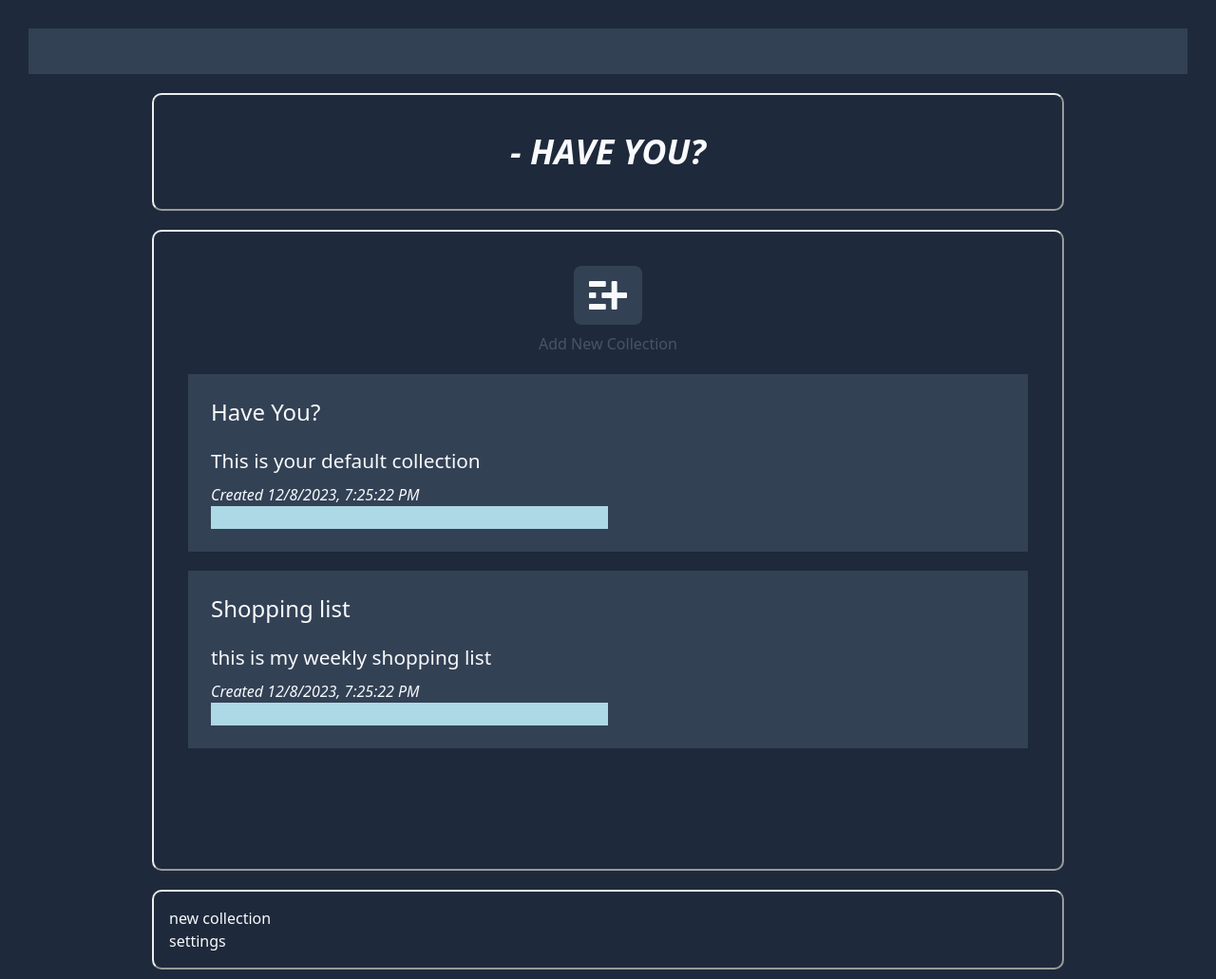
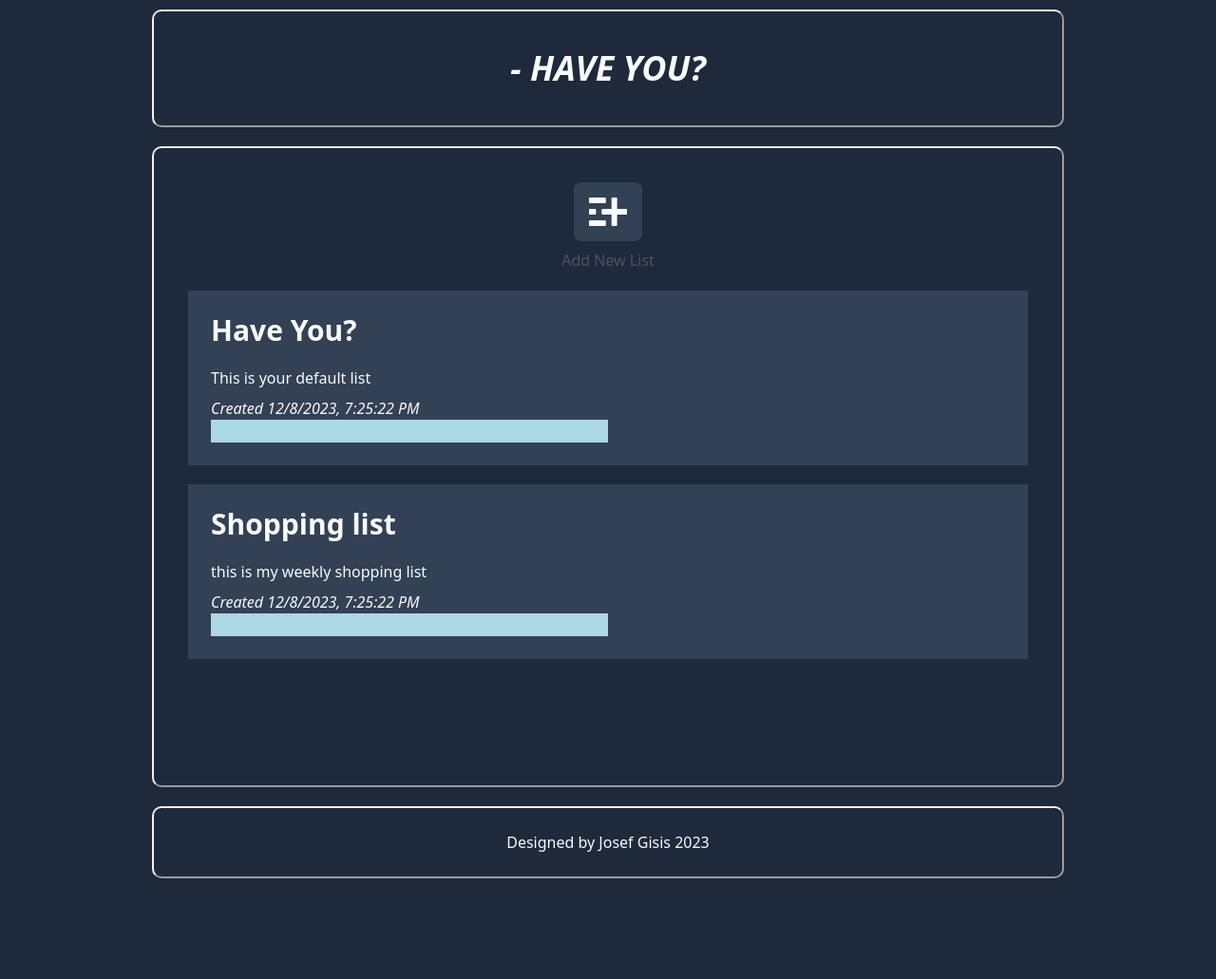
Before and after one commit to JosefGisis/toDoProject, a Jekyll site: the page index.html, which Jekyll copies as it is, in a window 1280 px wide. Shown: the whole page at 95% size. Built offline with Jekyll 4.4.1, drawn with Linux system fonts in a browser that asks for light colours; nearby versions of some CDN libraries; after the commit the page ends 935 px from its top, so only the background shows below that.

Commit message:
changed collection to list

```diff
--- a/index.html
+++ b/index.html
@@ -1,16 +1,19 @@
 <!DOCTYPE html>
 <html lang="en">
     <head>
+
         <meta charset="UTF-8">
         <meta http-equiv="X-UA-Compatable" content="IE=edge">
         <meta name="viewport" content="width=device-width, initial-scale=1.0">
+
         <title>Home Page</title>
-        <!-- <script src="https://cdn.tailwindcss.com"></script> -->
-        <link rel="stylesheet" type="text/css" href="../dist/output.css">
+
+        <script src="https://cdn.tailwindcss.com"></script>
+        <link rel="stylesheet" type="text/css" href="input.css">
+
     </head>
 
     <body class="bg-slate-800 text-slate-50 | font-sans | p-2.5">
-        <div id="get-tailwindstyles" class="collection-card"></div>
 
         <header id="primary-header">
             <div class="responsive-container">
@@ -24,31 +27,31 @@
         <main>
             <div class="responsive-container | my-5 | min-h-[75vh]">
 
-                <div aria-label="new collection button" class="pt-5 | flex flex-col content-center items-center">
-                    <div id="new-collection-button" class="peer | w-fit | p-4 rounded-lg | bg-slate-700 hover:bg-slate-600 | transition-all">
-                        <img src="/images/new_collection.svg" width="40px" height="40px" alt="icon for new collection button">
+                <div aria-label="new todo list button" class="pt-5 | flex flex-col content-center items-center">
+                    <div id="new-list-button" class="peer | w-fit | p-4 rounded-lg | bg-slate-700 hover:bg-slate-600 | transition-all">
+                        <img src="/images/new_list.svg" width="40px" height="40px" alt="icon for new list button">
                     </div>
                     <div class="opacity-20 peer-hover:opacity-40 | transition-all | pt-2">
-                        <p>Add New Collection</p>
+                        <p>Add New List</p>
                     </div>
                 </div>
 
 
-                <!-- Toggled form to create new collections -->
-                <div id="new-collection-form" class="bg-slate-700 | p-6 m-5" style="display: none">
+                <!-- Toggled form to create new lists -->
+                <div id="new-list-form" class="bg-slate-700 | p-6 m-5" style="display: none">
 
-                    <h3 class="text-2xl | mb-5">Enter Collection Information</h3>
+                    <h3 class="text-2xl | mb-5">Enter New List Information</h3>
 
                     <form>
 
                         <div class="my-2">
-                            <p class="my-2">Collection Title:</p>
-                            <input class="text-black | p-1 | rounded-md focus:outline-sky-500" type="text" id="collection-title" name="collection-title" required>
+                            <p class="my-2">List Title:</p>
+                            <input class="text-black | p-1 | rounded-md focus:outline-sky-500" type="text" id="list-title" required>
                         </div>
 
                         <div class="my-2">
-                            <p class="my-2">Collection Description:</p>
-                            <textarea class="text-black | p-1 | rounded-md focus:outline-sky-500" id="collection-description" name="collection-description" cols="25" rows="5" placeholder="optional: provide a collection description"></textarea>
+                            <p class="my-2">List Description:</p>
+                            <textarea class="text-black | p-1 | rounded-md focus:outline-sky-500" id="list-description" cols="25" rows="3" placeholder="optional: provide a brief list description"></textarea>
                         </div>
 
                         <div class="my-2">
@@ -60,7 +63,7 @@
 
                 </div>
 
-                <section id="collection-section">
+                <section id="list-section">
                 </section>
 
             </div>
@@ -69,14 +72,15 @@
 
         <footer id="primary-footer">
             <div class="responsive-container">
-                <ul>
-                    <li>new collection</li>
-                    <li>settings</li>
-                </ul>
+                <div class="p-2">
+                    <p class="text-center">Designed by Josef Gisis 2023</p>
+                </div>
             </div>
         </footer>
 
         <script type="module" src="index.js">
         </script>
+
     </body>
+
 </html>
--- a/index.js
+++ b/index.js
@@ -1,72 +1,67 @@
-import { Collection, DefaultCollection } from "./collections.js";
+import { List, DefaultList } from "./toDo.js"
 
 function clearFields() {
-  const collectionTitle = document.getElementById("collection-title");
-  const collectionDescription = document.getElementById(
-    "collection-description"
-  );
+  const listTitle = document.getElementById("list-title")
+  const listDescription = document.getElementById("list-description")
 
-  collectionTitle.value = "";
-  collectionDescription.value = "";
+  listTitle.value = ""
+  listDescription.value = ""
 }
 
 function checkTitleField() {
-  const collectionTitle = document.getElementById("collection-title");
-  const createButton = document.getElementById("create-button");
+  const listTitle = document.getElementById("list-title")
+  const createButton = document.getElementById("create-button")
 
-  createButton.style.backgroundColor = collectionTitle.value
-    ? "rgb(14 165 233)"
-    : "rgb(7, 89, 133)";
+  createButton.style.backgroundColor = listTitle.value ? "rgb(14 165 233)" : "rgb(7, 89, 133)"
 }
 
-function toggleCollectionForm() {
-  const newCollectionForm = document.getElementById("new-collection-form");
-  newCollectionForm.style.display =
-    newCollectionForm.style.display === "none" ? "block" : "none";
-  if (newCollectionForm.style.display === "block") checkTitleField();
+function toggleListForm() {
+  const newListForm = document.getElementById("new-list-form")
+  newListForm.style.display = newListForm.style.display === "none" ? "block" : "none"
+  if (newListForm.style.display === "block") checkTitleField()
 }
 
-function cancelCollection(e) {
-  const newCollectionForm = document.getElementById("new-collection-form");
-  e.preventDefault();
-  newCollectionForm.style.display = "none";
-  clearFields();
+function cancelList(e) {
+  const newListForm = document.getElementById("new-list-form")
+  e.preventDefault()
+  newListForm.style.display = "none"
+  clearFields()
 }
 
-const newCollectionButton = document.getElementById("new-collection-button");
-const cancelButton = document.getElementById("cancel-button");
-const createButton = document.getElementById("create-button");
-const collectionTitle = document.getElementById("collection-title");
+const newListButton = document.getElementById("new-list-button")
+const cancelButton = document.getElementById("cancel-button")
+const createButton = document.getElementById("create-button")
+const listTitle = document.getElementById("list-title")
 
-newCollectionButton.addEventListener("click", toggleCollectionForm);
-cancelButton.addEventListener("click", cancelCollection);
-collectionTitle.addEventListener("input", checkTitleField);
+newListButton.addEventListener("click", toggleListForm)
+cancelButton.addEventListener("click", cancelList)
+listTitle.addEventListener("input", checkTitleField)
 
 /**
  *
  **/
-const collections = [];
-const defaultCollection = new DefaultCollection(
+const lists = []
+const defaultList = new DefaultList(
   "Have You?",
-  "This is your default collection"
-);
-const secondCollection = new Collection(
+  "This is your default list"
+)
+const secondList = new List(
   "Shopping list",
   "this is my weekly shopping list"
-);
-collections.push(defaultCollection, secondCollection);
-const collectionSection = document.getElementById("collection-section");
+)
+lists.push(defaultList, secondList)
+const listSection = document.getElementById("list-section")
 
-for (let collection of collections) {
-  let newCollectionHTML = `
-    <div class="collection-card">
-        <h3 class="text-2xl text-lime-600 | mb-5">${collection.title}</h3>
-        <h4 style="font-size: 130%" class=" my-2">${collection.description}<h4>
-        <p><i>Created ${collection.creationDate}</i></p>
+for (let list of lists) {
+  let newListHTML = `
+    <div class="bg-slate-700 | p-6 m-5">
+        <h3 class="text-3xl font-semibold | mb-5">${list.title}</h3>
+        <h4 class=" my-2">${list.description}<h4>
+        <p><i>Created ${list.creationDate}</i></p>
         <input style="background-color: lightblue; width: 50%" type='text'>
     </div>
-    `;
-  const parser = new DOMParser();
-  const newCollection = parser.parseFromString(newCollectionHTML, "text/html").body.firstChild;
-  collectionSection.appendChild(newCollection);
+    `
+  const parser = new DOMParser()
+  const newList = parser.parseFromString(newListHTML, "text/html").body.firstChild
+  listSection.appendChild(newList)
 }
--- a/input.css
+++ b/input.css
@@ -1,7 +1,3 @@
-@tailwind base;
-@tailwind components;
-@tailwind utilities;
-
 /* tailwind adds one integer for each quarter rem */
 :root {
     --slate-50: #f8fafc;
@@ -20,7 +16,6 @@
     --text-xl-spacing: 2.5rem;
 }
 
-@layer components {
 .responsive-container {
     width: 100%;
     padding: 0.625rem;
@@ -54,12 +49,3 @@
         margin-right: auto;
     }
 }
-}
-
-@layer base {
-    .collection-card {
-        background-color: var(--slate-700);
-        padding: 1.5rem;
-        margin: 1.25rem;
-    }
-}
--- a/collections.js
+++ b/toDo.js
@@ -8,7 +8,7 @@ class ToDo {
 }
 
 
-class Collection {
+class List {
     constructor(title, description = null) {
         this.title = title
         this.description = description
@@ -24,11 +24,11 @@ class Collection {
 }
 
 
-class DefaultCollection extends Collection {
+class DefaultList extends List {
     constructor() {
-        super('Have You?', 'This is your default collection')
+        super('Have You?', 'This is your default list')
     }
 }
 
 
-export { Collection, DefaultCollection }
+export { List, DefaultList }
```
Also changed, not shown: README.md, images/new_list.svg (renamed from images/new_collection.svg), images/new_list_alternate.svg (renamed from images/new_collection_alternate.svg). Lines whose indentation alone changed are shown as unchanged.
